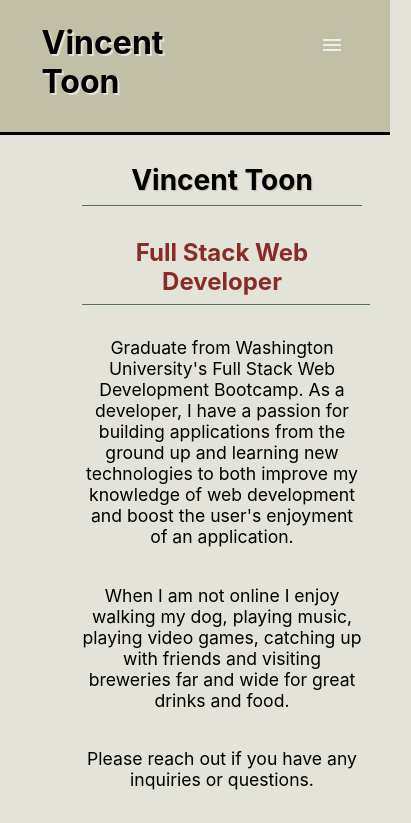
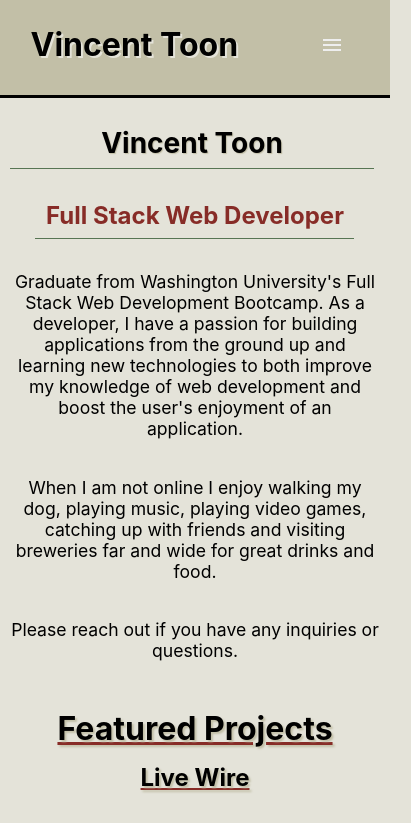
Before and after one commit to Vincenttoon/vincent-toon-portfolio, a React (Create React App) app: page / in a window 390 px wide. Shown: the top 823 px of the page, 411 px wide, since content can reach past the window. Built offline with nearby package versions, Linux system fonts and the light colour scheme.

Commit message:
mobile nav added, link to hero, responsiveness

```diff
--- a/src/components/Header/index.js
+++ b/src/components/Header/index.js
@@ -1,5 +1,5 @@
 import React from "react";
-import { NavLink } from "react-router-dom";
+import { Link, NavLink } from "react-router-dom";
 import { useMediaQuery } from "@mui/material";
 import MobileNav from "../MobileNav";
 
@@ -10,13 +10,15 @@ const Header = () => {
     // include Nav in header return
     <header className="hero">
       <div className="hero-div">
-        <h1 className="hero-text">Vincent Toon</h1>
+        <Link to="/">
+          <h1 className="hero-text">Vincent Toon</h1>
+        </Link>
       </div>
       <nav className="hero-nav">
         <ul className="nav-link">
-          <li>
+          {/* <li>
             <NavLink to="/">About</NavLink>
-          </li>
+          </li> */}
           <li>
             <NavLink to="/portfolio">Portfolio</NavLink>
           </li>
--- a/src/components/MobileNav/index.js
+++ b/src/components/MobileNav/index.js
@@ -30,7 +30,6 @@ const MobileNav = () => {
         open={open}
         onClose={handleClose}
       >
-        <MenuItem onClick={handleClose}><NavLink to="/" className="mobile-nav-link">About</NavLink></MenuItem>
         <MenuItem onClick={handleClose}><NavLink to="/portfolio" className="mobile-nav-link">Portfolio</NavLink></MenuItem>
         <MenuItem onClick={handleClose}><NavLink to="/technologies" className="mobile-nav-link">Technologies</NavLink></MenuItem>
         <MenuItem onClick={handleClose}><NavLink to="/resume" className="mobile-nav-link">Resume</NavLink></MenuItem>
--- a/src/index.css
+++ b/src/index.css
@@ -192,7 +192,7 @@ a nav-link:hover {
   display: flex;
   flex-direction: row;
   background-color: var(--bg-color);
-  max-width: 80%;
+  width: 80%;
 }
 
 .my-photo {
@@ -728,6 +728,10 @@ form label {
   margin-left: 0;
 }
 
+textarea {
+  height: 80px;
+}
+
 /* !=== END CONTACT CSS ===! */
 
 /* !=== START FOOTER CSS ===! */
@@ -885,6 +889,52 @@ form label {
     width: 45%;
   }
 
+  .form-container {
+    width: 95%;
+  }
+
+  .vinny-guitar {
+    height: 350px;
+  }
+
+  .email-form {
+    width: 60%;
+  }
+
+  .hero-text {
+    margin-left: 20px;
+    width: 180%;
+    font-size: 28px;
+    margin-top: 44px;
+  }
+
+  .hero-text:hover {
+    color: #872C27;
+  }
+
+  .info-name::after {
+    width: 12em;
+  }
+
+  .hero-nav ul {
+    flex-direction: row;
+    margin-top: 37px;
+    margin-left: 15px;
+  }
+
+  .right-links {
+    margin-left: 40px;
+    margin-top: 15px;
+  }
+
+  .f-proj-title-2 {
+    margin-bottom: 20px;
+  }
+
+  textarea {
+    height: 125px;
+  }
+
 }
 
 @media screen and (max-width: 850) {
@@ -930,6 +980,9 @@ form label {
 
   .hero-text {
     font-size: 2em;
+    width: 85%;
+    margin-right: 115px;
+    margin-top: 25px;
   }
 
   .mobile-nav-link {
@@ -961,6 +1014,30 @@ form label {
     text-shadow: none;
   }
 
+  .bio-cont {
+    max-width: 95%;
+    margin: auto;
+  }
+
+  .info-name::after {
+    width: 13em;
+  }
+
+  .info-name {
+    margin-right: 6px;
+  }
+
+  .vincent-info-container {
+    margin: 0;
+  }
+  .info-job::after {
+    width: 13.3em;
+    margin-left: 25px;
+  }
+
+  .container {
+    width: 100%;
+  }
 
   .txt-div {
     flex-direction: column;
@@ -976,6 +1053,15 @@ form label {
     align-self: center;
     height: 150px;
     width: 300px;
+  }
+
+  .port-img-link {
+    width: 350px;
+    margin: auto;
+  }
+
+  .f-proj-desc-2 {
+    display: none;
   }
 
   .proj-info-cont-2, .proj-info-cont {
@@ -1040,12 +1126,6 @@ form label {
     width: 100%;
   }
 
-  .bio-cont {
-    display: flex;
-    flex-direction: column;
-    justify-content: flex-start;
-  }
-
   .vincent-info-container {
     width: auto;
     text-align: center;
@@ -1079,6 +1159,42 @@ form label {
     width: 13.5em;
   }
 
+  .ts-text {
+    display: none;
+  }
+
+  .p-text-tech {
+    margin-top: 35px;
+  }
+
+  .tech-card {
+    height: 370px;
+  }
+
+  .language-cont {
+    margin-top: 40px;
+  }
+
+  .form-img-container {
+    display: none;
+  }
+
+  .relevant-links-container {
+    width: 100%;
+  }
+
+  .f-proj-desc {
+    margin: 0;
+  }
+
+  .email-form {
+    width: 95%;
+  }
+
+  textarea {
+    height: 125px;
+  }
+
 }
 
 /* === END ORIGINAL MQ === */
```
